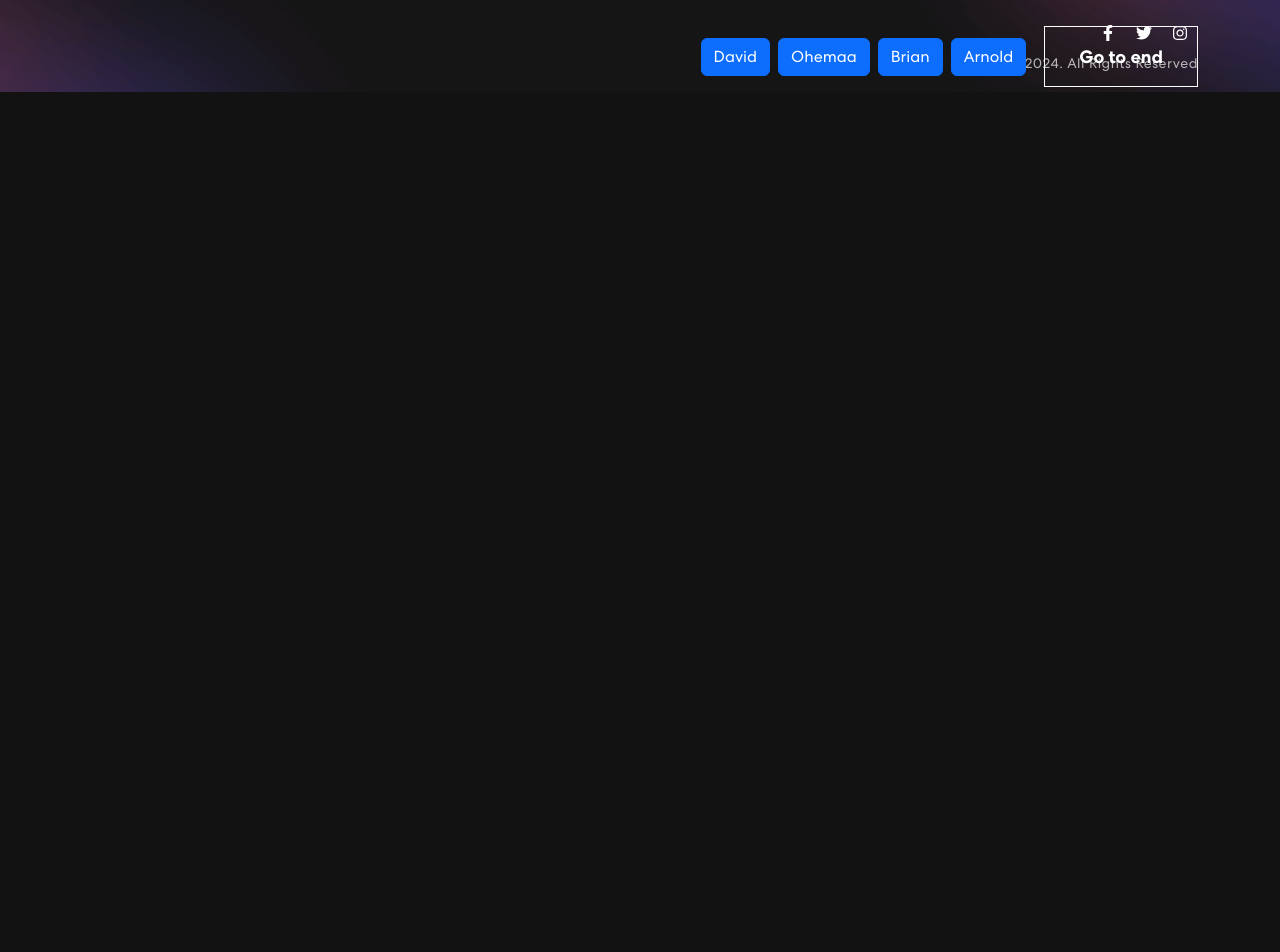
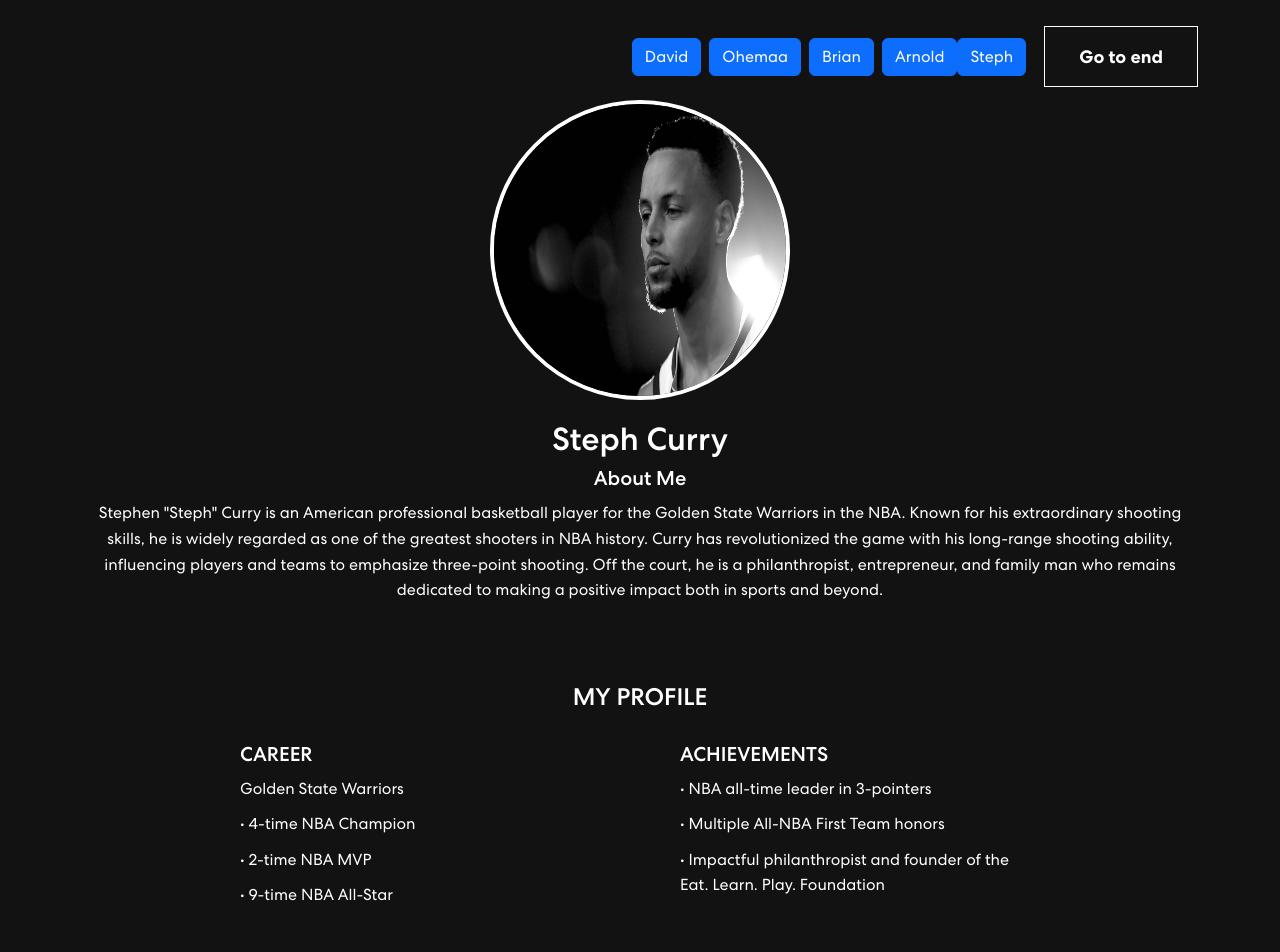
Before and after one commit to Daviddelan/portfolioCloud, a React (Create React App) app: page /steph in a window 1280 px wide. Shown: the top 952 px of the page. Before the commit the page ends 800 px from the top, so only its background shows below. Built offline with nearby package versions, Linux system fonts and the light colour scheme.

Commit message:
test pipeline

```diff
--- a/src/App.js
+++ b/src/App.js
@@ -1,17 +1,17 @@
-import './App.css';
-import 'bootstrap/dist/css/bootstrap.min.css';
-import { BrowserRouter as Router, Routes, Route } from 'react-router-dom';
+import "./App.css";
+import "bootstrap/dist/css/bootstrap.min.css";
+import { BrowserRouter as Router, Routes, Route } from "react-router-dom";
 import { NavBar } from "./components/NavBar";
 import { Banner } from "./components/Banner";
 import { Skills } from "./components/Skills";
 import { Projects } from "./components/Projects";
 import { Contact } from "./components/Contact";
 import { Footer } from "./components/Footer";
-import David from './components/David';
-import Ohemaa from './components/Ohemaa';
-import Arnold from './components/Arnold';
-import Brian from './components/Brian';
-
+import David from "./components/David";
+import Ohemaa from "./components/Ohemaa";
+import Arnold from "./components/Arnold";
+import Brian from "./components/Brian";
+import Steph from "./components/Steph";
 
 function App() {
 	return (
@@ -19,20 +19,22 @@
 			<div className="App">
 				<NavBar />
 				<Routes>
-          <Route path="/" element={
+					<Route
+						path="/"
+						element={
 							<>
 								<Banner />
 								<Skills />
 								<Projects />
 								<Contact />
 							</>
-          } />
+						}
+					/>
 					<Route path="/david" element={<David />} />
 					<Route path="/ohemaa" element={<Ohemaa />} />
 					<Route path="/arnold" element={<Arnold />} />
 					<Route path="/brian" element={<Brian />} />
-
-
+					<Route path="/steph" element={<Steph />} />
 				</Routes>
 				<Footer />
 			</div>
--- a/src/components/NavBar.js
+++ b/src/components/NavBar.js
@@ -1,10 +1,10 @@
 import { useState, useEffect } from "react";
 import { Navbar, Nav, Container } from "react-bootstrap";
-import { HashLink } from 'react-router-hash-link';
+import { HashLink } from "react-router-hash-link";
 import { useNavigate } from "react-router-dom";
 
 export const NavBar = () => {
-  const [activeLink, setActiveLink] = useState('home');
+	const [activeLink, setActiveLink] = useState("home");
 	const [scrolled, setScrolled] = useState(false);
 	const navigate = useNavigate();
 
@@ -15,7 +15,7 @@
 			} else {
 				setScrolled(false);
 			}
-    }
+		};
 
 		window.addEventListener("scroll", onScroll);
 
@@ -25,13 +25,12 @@
 	const handleButtonClick = (page) => {
 		setActiveLink(page);
 		navigate(`/${page.toLowerCase()}`);
-  }
+	};
 
 	return (
 		<Navbar expand="md" className={scrolled ? "scrolled" : ""}>
 			<Container>
-        <Navbar.Brand href="/">
-        </Navbar.Brand>
+				<Navbar.Brand href="/"></Navbar.Brand>
 				<Navbar.Toggle aria-controls="basic-navbar-nav">
 					<span className="navbar-toggler-icon"></span>
 				</Navbar.Toggle>
@@ -39,38 +38,70 @@
 					<Nav className="ms-auto">
 						<Nav.Item>
 							<button
-                className={`btn ${activeLink === 'david' ? 'btn-dark' : 'btn-primary'} my-custom-btn me-2`}
-                onClick={() => handleButtonClick('david')}>
+								className={`btn ${
+									activeLink === "david"
+										? "btn-dark"
+										: "btn-primary"
+								} my-custom-btn me-2`}
+								onClick={() => handleButtonClick("david")}
+							>
 								David
 							</button>
 
 							<button
-                className={`btn ${activeLink === 'ohemaa' ? 'btn-dark' : 'btn-primary'} my-custom-btn me-2`}
-                onClick={() => handleButtonClick('ohemaa')}>
+								className={`btn ${
+									activeLink === "ohemaa"
+										? "btn-dark"
+										: "btn-primary"
+								} my-custom-btn me-2`}
+								onClick={() => handleButtonClick("ohemaa")}
+							>
 								Ohemaa
 							</button>
 
 							<button
-                className={`btn ${activeLink === 'brian' ? 'btn-dark' : 'btn-primary'} my-custom-btn me-2`}
-                onClick={() => handleButtonClick('brian')}>
+								className={`btn ${
+									activeLink === "brian"
+										? "btn-dark"
+										: "btn-primary"
+								} my-custom-btn me-2`}
+								onClick={() => handleButtonClick("brian")}
+							>
 								Brian
 							</button>
 
 							<button
-                className={`btn ${activeLink === 'arnold' ? 'btn-dark' : 'btn-primary'} my-custom-btn`}
-                onClick={() => handleButtonClick('arnold')}>
+								className={`btn ${
+									activeLink === "arnold"
+										? "btn-dark"
+										: "btn-primary"
+								} my-custom-btn`}
+								onClick={() => handleButtonClick("arnold")}
+							>
 								Arnold
 							</button>
 
+							<button
+								className={`btn ${
+									activeLink === "steph"
+										? "btn-dark"
+										: "btn-primary"
+								} my-custom-btn`}
+								onClick={() => handleButtonClick("steph")}
+							>
+								Steph
+							</button>
 						</Nav.Item>
 					</Nav>
 					<span className="navbar-text">
-            <HashLink to='#connect'>
-              <button className="vvd"><span>Go to end</span></button>
+						<HashLink to="#connect">
+							<button className="vvd">
+								<span>Go to end</span>
+							</button>
 						</HashLink>
 					</span>
 				</Navbar.Collapse>
 			</Container>
 		</Navbar>
 	);
-}
+};
--- /dev/null
+++ b/src/components/Steph.js
@@ -0,0 +1,113 @@
+import React from "react";
+import StephImage from "../assets/img/steph.jpeg";
+
+const Steph = () => {
+	return (
+		<div className="container steph-page">
+			<style>
+				{`
+          .steph-page {
+            display: flex;
+            flex-direction: column;
+            align-items: center;
+            color: #fff;
+            padding-top: 100px;
+          }
+
+          .profile-section {
+            text-align: center;
+            margin-bottom: 40px;
+          }
+
+          .profile-image {
+            width: 300px;
+            height: 300px;
+            border-radius: 50%;
+            margin-bottom: 20px;
+            border: 4px solid #fff;
+          }
+
+          .section-title {
+            font-size: 24px;
+            margin: 30px 0;
+          }
+
+          .details-section {
+            display: flex;
+            justify-content: space-between;
+            width: 100%;
+            max-width: 800px;
+            margin-bottom: 40px;
+          }
+
+          .details-section .career, .details-section .achievements {
+            width: 45%;
+          }
+
+          h3 {
+            font-size: 20px;
+            margin-bottom: 10px;
+          }
+
+          p {
+            line-height: 1.6;
+            margin-bottom: 10px;
+          }
+
+          .contact-info {
+            margin-top: 20px;
+            font-size: 16px;
+          }
+        `}
+			</style>
+			<div className="profile-section">
+				<img
+					src={StephImage}
+					alt="Steph Curry"
+					className="profile-image"
+				/>
+				<h2>Steph Curry</h2>
+				<h3>About Me</h3>
+				<p>
+					Stephen "Steph" Curry is an American professional basketball
+					player for the Golden State Warriors in the NBA. Known for
+					his extraordinary shooting skills, he is widely regarded as
+					one of the greatest shooters in NBA history. Curry has
+					revolutionized the game with his long-range shooting
+					ability, influencing players and teams to emphasize
+					three-point shooting. Off the court, he is a philanthropist,
+					entrepreneur, and family man who remains dedicated to making
+					a positive impact both in sports and beyond.
+				</p>
+			</div>
+
+			<h2 className="section-title">MY PROFILE</h2>
+
+			<div className="details-section">
+				<div className="career">
+					<h3>CAREER</h3>
+					<p>Golden State Warriors</p>
+					<p>• 4-time NBA Champion</p>
+					<p>• 2-time NBA MVP</p>
+					<p>• 9-time NBA All-Star</p>
+				</div>
+
+				<div className="achievements">
+					<h3>ACHIEVEMENTS</h3>
+					<p>• NBA all-time leader in 3-pointers</p>
+					<p>• Multiple All-NBA First Team honors</p>
+					<p>
+						• Impactful philanthropist and founder of the Eat.
+						Learn. Play. Foundation
+					</p>
+				</div>
+			</div>
+
+			<div className="contact-info">
+				<p>Email: steph.curry@example.com</p>
+			</div>
+		</div>
+	);
+};
+
+export default Steph;
```
Also changed, not shown: src/assets/img/steph.jpeg (added). Lines whose indentation alone changed are shown as unchanged.
